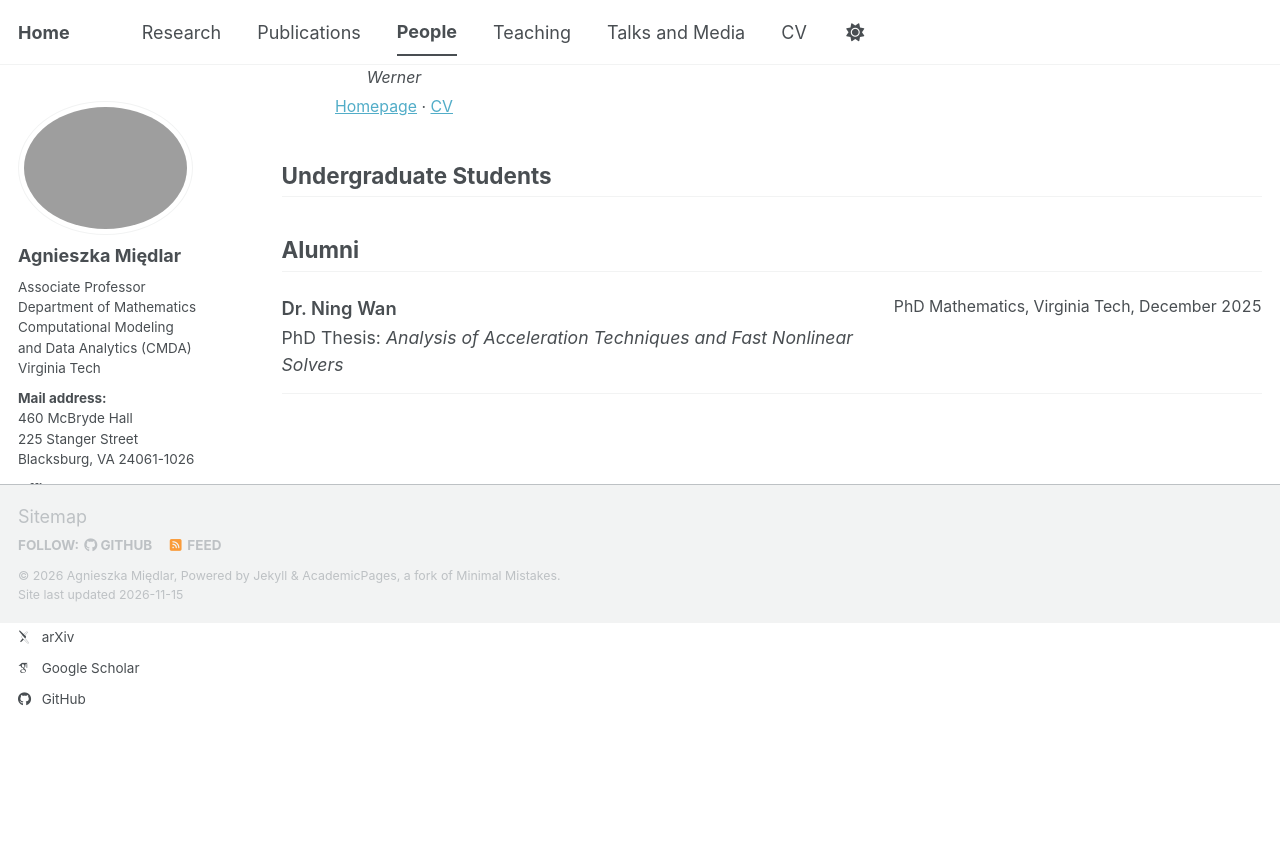
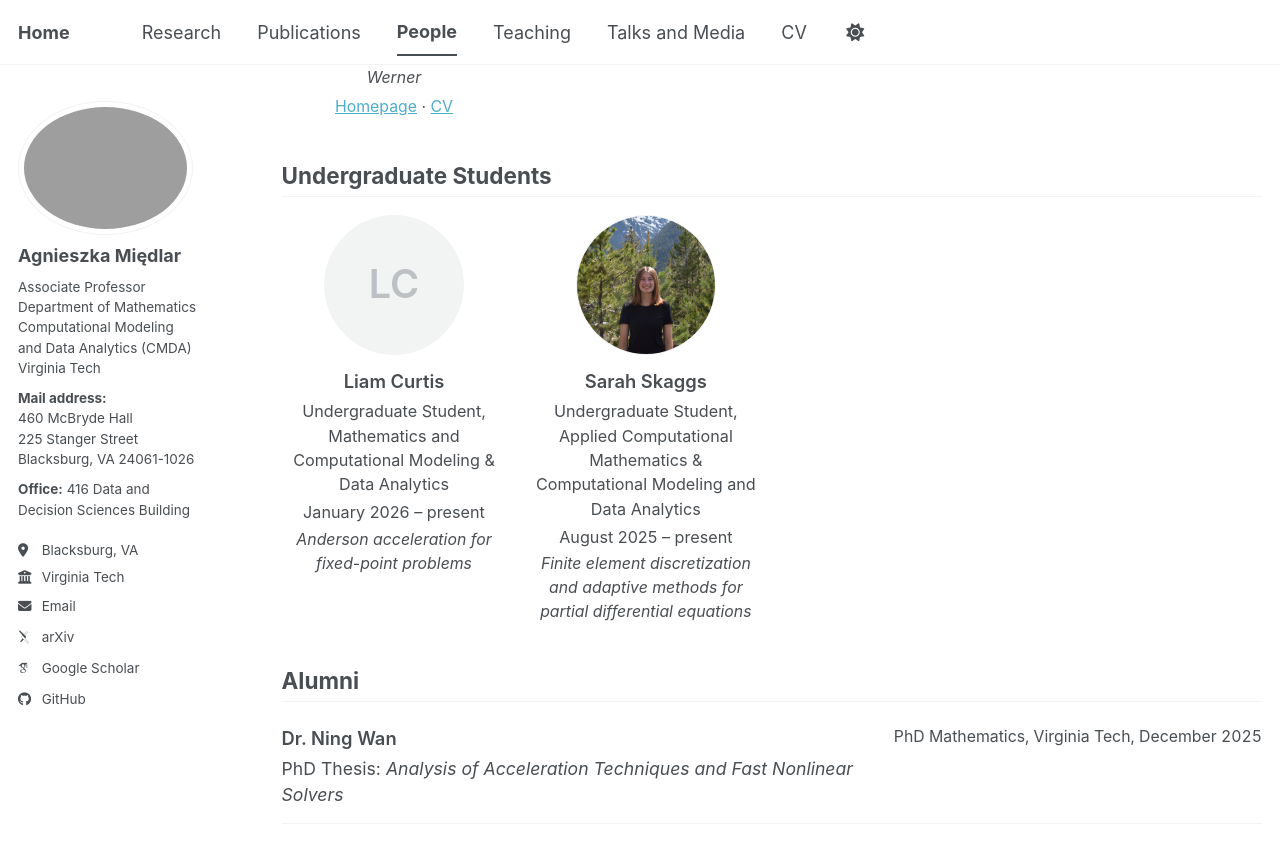
Before and after one commit to amiedlar/amiedlar.github.io, a Jekyll site: the page built from _pages/people.html, in a window 1280 px wide and 900 px high, scrolled down 569 px. Shown: the top 863 px of the window. Built offline with Jekyll 4.4.1, drawn with Linux system fonts in a browser that asks for light colours; some web fonts are replaced; a script bundle is joined from its source files by our own code; library files that are not in the unit come from our copies.

Commit message:
People: add Sarah Skaggs and Liam Curtis, sort alphabetically

```diff
--- a/_data/people.yml
+++ b/_data/people.yml
@@ -32,7 +32,16 @@
       coadvisor: "S. W. R. Werner"
 
 - title: "Undergraduate Students"
-  members: []
+  members:
+    - name: "Sarah Skaggs"
+      photo: "people/sarah-skaggs.jpg"
+      role: "Undergraduate Student, Applied Computational Mathematics & Computational Modeling and Data Analytics"
+      dates: "August 2025 – present"
+      topic: "Finite element discretization and adaptive methods for partial differential equations"
+    - name: "Liam Curtis"
+      role: "Undergraduate Student, Mathematics and Computational Modeling & Data Analytics"
+      dates: "January 2026 – present"
+      topic: "Anderson acceleration for fixed-point problems"
 
 - title: "Alumni"
   alumni: true
--- a/_pages/people.html
+++ b/_pages/people.html
@@ -20,7 +32,7 @@ author_profile: true
   {% else %}
     {% if section.members.size > 0 %}
       <div class="people-grid">
-        {% for p in section.members %}
+        {% for p in members %}
           <div class="person">
             {% if p.photo %}
               <img class="person__photo" src="{{ p.photo | prepend: '/images/' | prepend: base_path }}" alt="{{ p.name }}">
```
Also changed, not shown: other parts of _pages/people.html (+13 -1 lines), CLAUDE.md (+4 -1 lines), images/people/sarah-skaggs.jpg (added).
